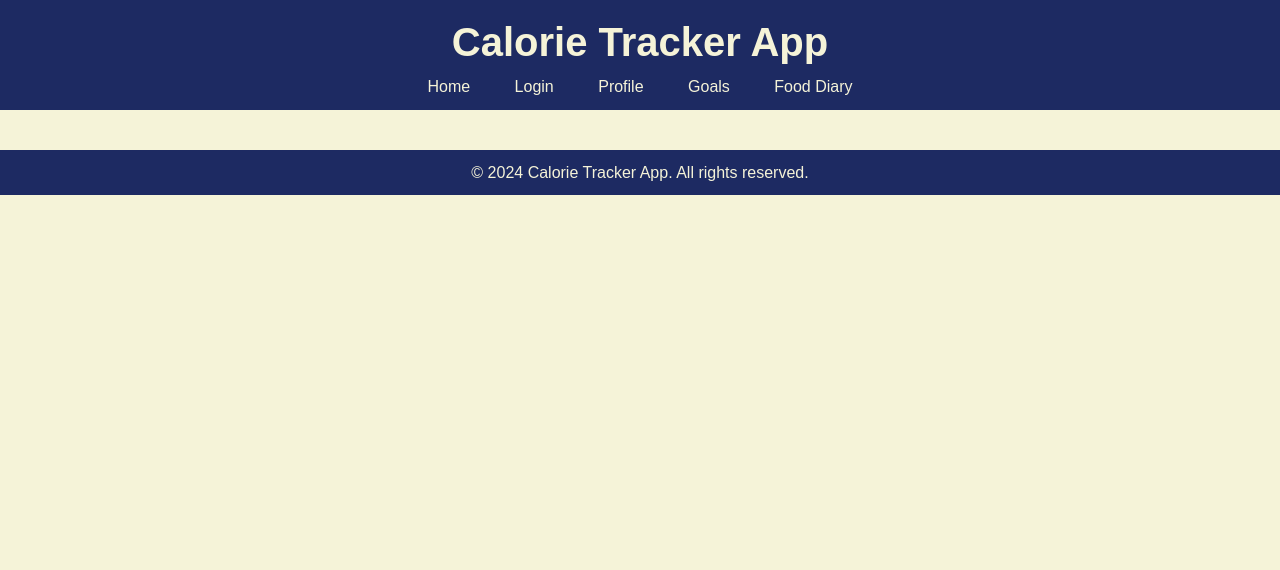
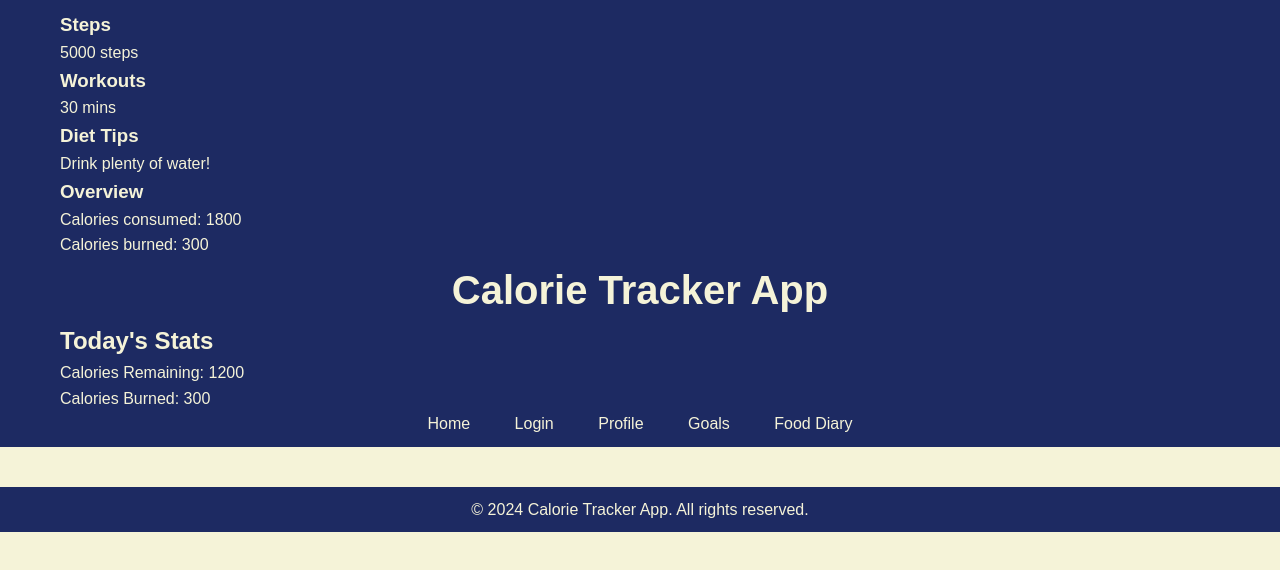
Before and after one commit to Jocygrajeda/finalprojectwdd330, a plain HTML site: page index.html in a window 1280 px wide. Drawn offline with Linux system fonts and the light colour scheme.

Commit message:
container

```diff
--- a/index.html
+++ b/index.html
@@ -9,7 +9,39 @@
 <body>
     <header>
     <div class="container">
+        <div class="dashboard">
+            <!-- Steps -->
+            <div class="box steps">
+                <h3>Steps</h3>
+                <p>5000 steps</p>
+            </div>
+            <!-- Workouts -->
+            <div class="box workouts">
+                <h3>Workouts</h3>
+                <p>30 mins</p>
+            </div>
+            <!-- Tips for Dieting -->
+            <div class="box diet-tips">
+                <h3>Diet Tips</h3>
+                <p>Drink plenty of water!</p>
+            </div>
+            <!-- Overview -->
+            <div class="box overview">
+                <h3>Overview</h3>
+                <p>Calories consumed: 1800</p>
+                <p>Calories burned: 300</p>
+            </div>
+        </div>
+
+        <div class="central-section">
             <h1>Calorie Tracker App</h1>
+            <div class="calorie-info">
+                <h2>Today's Stats</h2>
+                <p>Calories Remaining: 1200</p>
+                <p>Calories Burned: 300</p>
+            </div>
+        </div>
+
         <nav>
             <ul>
                 <li><a href="index.html">Home</a></li>
```
Lines whose indentation alone changed are shown as unchanged.
